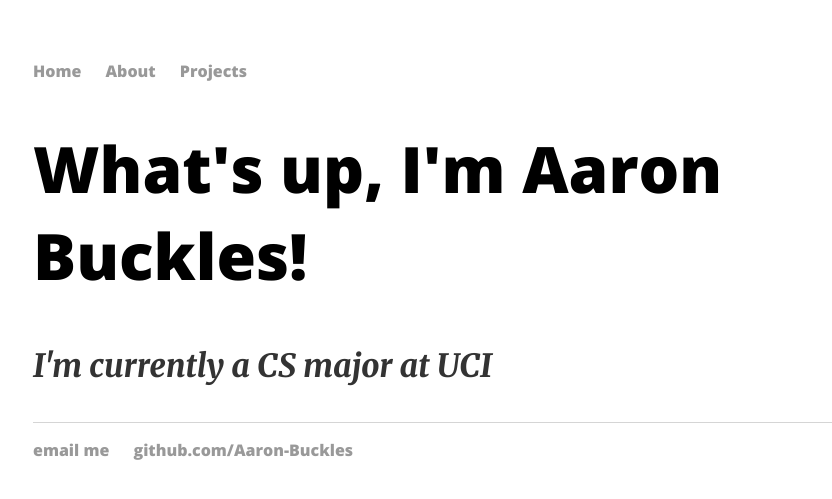
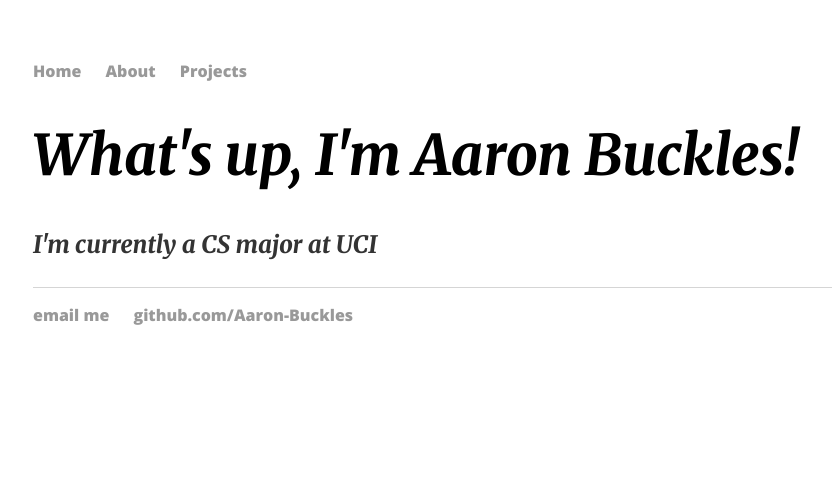
Before and after one commit to Aaron-Buckles/aaron-buckles.github.io, a Jekyll site: the page built from index.html, in a window 1280 px wide. Shown: the top 499 px of the page, without its empty margins (159-991 px from the left). Built offline with Jekyll 4.4.1, drawn with Linux system fonts in a browser that asks for light colours.

Commit message:
Update main.css

```diff
--- a/css/main.css
+++ b/css/main.css
@@ -26,12 +26,13 @@ a:hover {
 }
 
 h1 {
-	font-size: 4em;
-	font-family: 'Open Sans', 'Helvetica', 'Arial', 'Sans-Serif';
+	font-size: 3.5em;
+	font-family: 'Merriweather', serif;
+	font-style: italic;
 }
 
 p {
-	font-size: 2em;
+	font-size: 1.5em;
 	line-height: 1.5em;
 	color: #333;
 }
```
